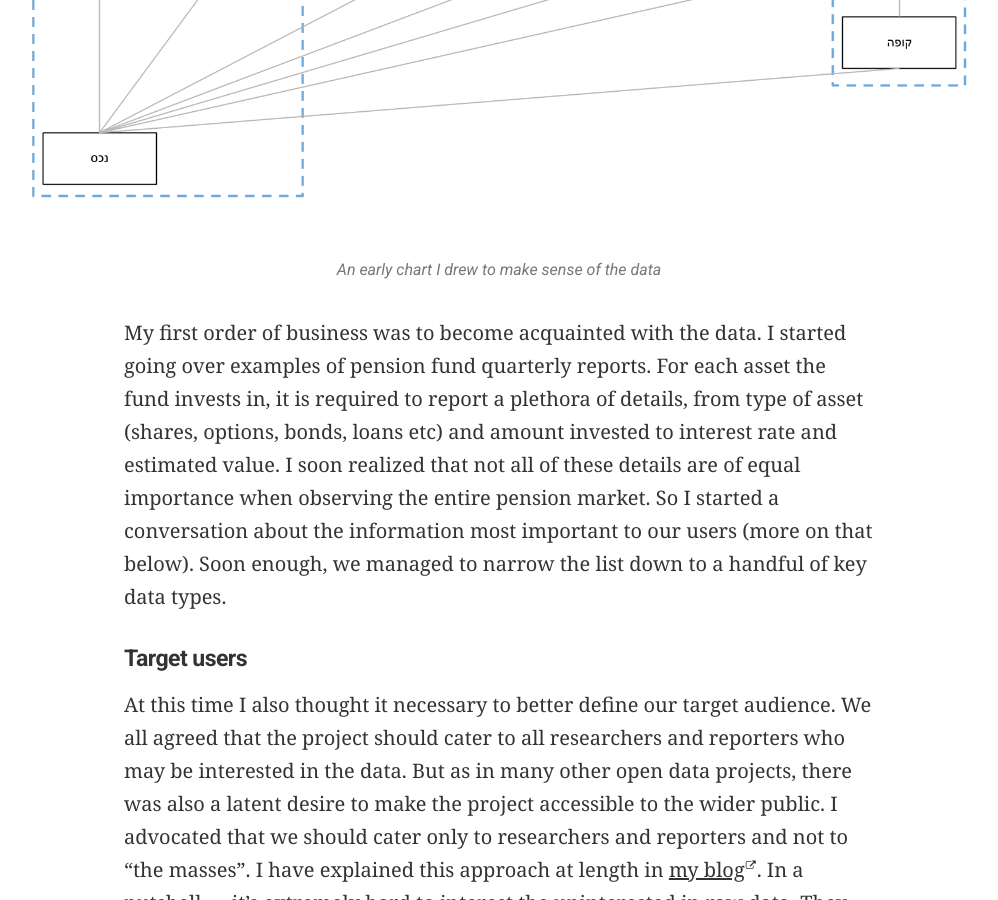
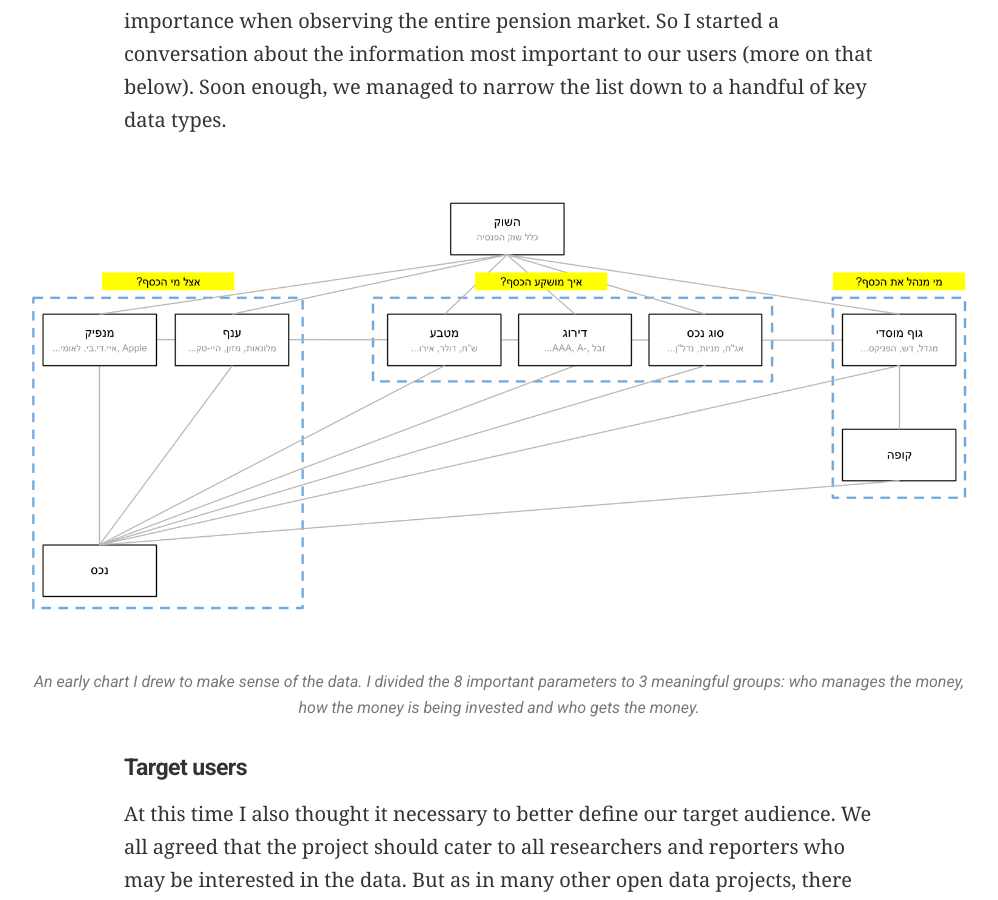
Before and after one commit to yosefw/yosefw.github.io, a Jekyll site: the page built from projects/open-pension/index.md, in a window 1280 px wide and 900 px high, scrolled down 3472 px. Shown: the whole window, without its empty margins (141-1139 px from the left). Built offline with Jekyll 4.4.1, drawn with Linux system fonts in a browser that asks for light colours; comment, search, counter and statistics services are not loaded; some of the changed text lies outside the part shown.

Commit message:
Re-edited Open Pension
This also closes issue #3, since this is the last post I had to add
block quotes to.

```diff
--- a/projects/open-pension/index.md
+++ b/projects/open-pension/index.md
@@ -20,11 +20,15 @@
 
 In Israel, all employees are required by law to transfer a part of their salary to a pension fund. These funds are managed by institutional investors, mostly private insurance companies. These funds therefore belong to some of the largest players in the capital market, routing huge sums of money into the economy. But data about these investments are hard to obtain and information about the pension market is essentially closed off  to the public. We wanted to create a greater awareness to what’s going on with our money.
 
+<aside class="pull-quote col-pull-left">
+  In early 2015, Israeli TV Channel 10 aired a story based on our finding
+</aside>
+
 Every quarter, hundreds of pension funds are required to publish their asset allocations. This means that the data about each fund's investment policy are available. But no one aggregates these data to allow for higher-level analyses, making it nearly impossible to understand this market’s behavior. We believed that there are groups of people — reporters, researchers, bloggers and activists — who would be interested in digging into aggregate data if they were made readily available. At Open Pension, we do just that: we collect the quarterly reports from each of these funds and aggregate them into a single, clean and standardized database.
 
 ### The team and our work schedule
 
-The project is being developed under the auspice of the [Public Knowledge Workshop](http://www.hasadna.org.il/en/). It is developed and maintained by volunteers, including myself, each of whom usually contributes 3-5 hours of work per week. The core team currently consists of several developers, data analysts, and subject matter analysts as well as a single designer — me! Other volunteers contribute their time for shorter periods every now and then.
+The project is developed under the auspice of the [Public Knowledge Workshop](http://www.hasadna.org.il/en/). It is developed and maintained by volunteers, including myself, each of whom usually contributes 3-5 hours of work per week. The core team currently consists of several developers, data analysts, and subject matter analysts as well as a single designer — me! Other volunteers contribute their time for shorter periods every now and then.
 
 ## What I did
 
@@ -36,14 +40,14 @@
 
 #### Information architecture
 
+My first order of business was to become acquainted with the data. I started going over examples of pension fund quarterly reports. For each asset the fund invests in, it is required to report a plethora of details, from type of asset (shares, options, bonds, loans etc) and amount invested to interest rate and estimated value. I soon realized that not all of these details are of equal importance when observing the entire pension market. So I started a conversation about the information most important to our users (more on that below). Soon enough, we managed to narrow the list down to a handful of key data types.
+
 <figure>
   <img src="/assets/open-pension/early-ia.png" />
   <figcaption>
-    An early chart I drew to make sense of the data
+    An early chart I drew to make sense of the data. I divided the 8 important parameters to 3 meaningful groups: who manages the money, how the money is being invested and who gets the money.
   </figcaption>
 </figure>
-
-My first order of business was to become acquainted with the data. I started going over examples of pension fund quarterly reports. For each asset the fund invests in, it is required to report a plethora of details, from type of asset (shares, options, bonds, loans etc) and amount invested to interest rate and estimated value. I soon realized that not all of these details are of equal importance when observing the entire pension market. So I started a conversation about the information most important to our users (more on that below). Soon enough, we managed to narrow the list down to a handful of key data types.
 
 #### Target users
 
@@ -60,11 +64,10 @@
 The first version assumed that users would want access to the raw aggregate data without much structuring. This means users will essentially have to create their own queries, albeit through a friendly interface, without any guidance from us.
 
 <div class="slider">
-  <img class="mobile" src="/assets/open-pension/v1/v1-mobile-wireframe01.png" />
+  <img src="/assets/open-pension/v1/v1-tablet-wireframe02.png" />
+  <img src="/assets/open-pension/v1/v1-tablet-wireframe01.png" />
   <img class="mobile" src="/assets/open-pension/v1/v1-mobile-wireframe02.png" />
   <img class="mobile" src="/assets/open-pension/v1/v1-mobile-wireframe03.png" />
-  <img src="/assets/open-pension/v1/v1-tablet-wireframe01.png" />
-  <img src="/assets/open-pension/v1/v1-tablet-wireframe02.png" />
 </div>
 
 #### Feedback
@@ -117,6 +120,10 @@
 
 Although Open Pension is already online and available to everyone, it is still very much a work in progress. Some core features are still not ready and the current version is somewhat rough around the edges, but we are doing our best to make progress in the modest amount of time that the team can dedicate to the project.
 
+<aside class="pull-quote col-pull-left">
+  Open Pension is exactly the type of product I’m excited about
+</aside>
+
 We’ve also learned that our most sought after users — reporters in high-profile media outlets — don’t necessarily have the time or energy to dig into the data and find interesting stories on their own. As of this writing (mid-2015) we’re in the process of creating relationships with other types of users — bloggers and social activists — who we assume have more motivation to use our product and create the kind of social impact that we are aiming for.
 
 For me, Open Pension is a great opportunity to combine two of my biggest passions: UI design and social change. Although I have always believed that I will be able to achieve this combination at some point, I thought it would happen much later in life, after gaining more experience in the private sector. Open Pension is exactly the type of product I’m excited about, and hopefully I’ll be able to continue nurturing and developing it in coming years.
```
